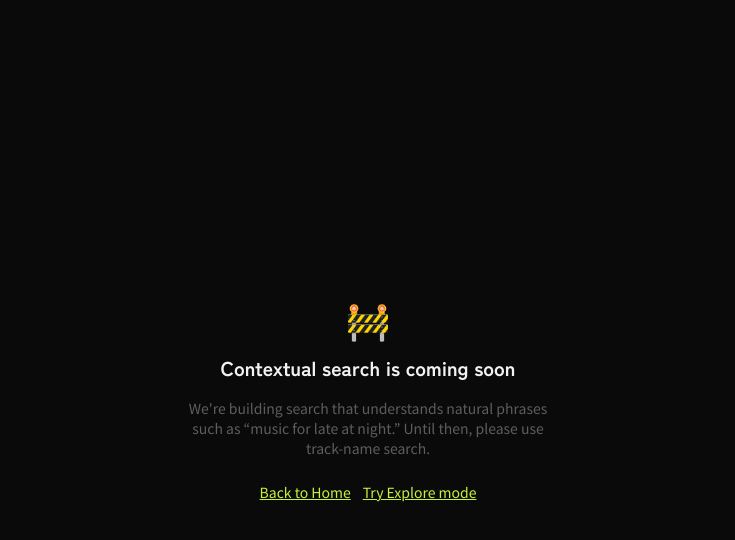
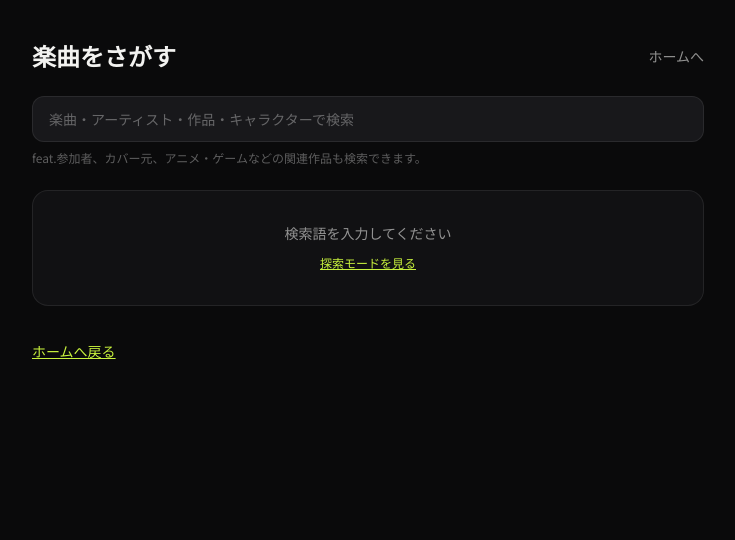
Before and after one commit to NAKA173/RESON-music, a Next.js app: page /en/search in a window 1280 px wide. Shown: the top 540 px of the page, without its empty margins (272-1007 px from the left). Built offline with nearby package versions, Linux system fonts and the light colour scheme.

Commit message:
feat: support two-dimensional music metadata (search page)
Co-authored-by: shiratae <169047514+shiratae@users.noreply.github.com>

```diff
--- a/app/[locale]/(player)/search/page.tsx
+++ b/app/[locale]/(player)/search/page.tsx
@@ -1,24 +1,96 @@
 'use client'
 
+import { useEffect, useState } from 'react'
 import { Link } from '@/i18n/navigation'
-import { useTranslations } from 'next-intl'
+import { formatTrackArtistLine, type TrackCredit } from '@/lib/music/credits'
+import { CONTENT_CATEGORY_LABELS, RECORDING_TYPE_LABELS, type ContentCategory, type RecordingType } from '@/lib/music/metadata'
+
+interface SearchTrack {
+  id: string
+  title: string
+  duration_sec: number
+  recording_type?: RecordingType
+  content_category?: ContentCategory
+  source_title?: string | null
+  source_work_title?: string | null
+  artists: { id: string; name: string } | null
+  credits?: TrackCredit[]
+}
 
 export default function SearchPage() {
-  const tr = useTranslations('Search')
+  const [query, setQuery] = useState('')
+  const [tracks, setTracks] = useState<SearchTrack[]>([])
+  const [loading, setLoading] = useState(false)
+
+  useEffect(() => {
+    const trimmed = query.trim()
+    if (!trimmed) {
+      setTracks([])
+      setLoading(false)
+      return
+    }
+    setLoading(true)
+    const timer = setTimeout(() => {
+      fetch(`/api/tracks/list?q=${encodeURIComponent(trimmed)}`)
+        .then((r) => (r.ok ? r.json() : { tracks: [] }))
+        .then((d) => { setTracks(d.tracks ?? []); setLoading(false) })
+    }, 250)
+    return () => clearTimeout(timer)
+  }, [query])
 
   return (
-    <div className="min-h-screen bg-[var(--bg)] text-[var(--text)] flex items-center justify-center px-4">
-      <div className="max-w-sm text-center space-y-4">
-        <p className="text-4xl">🚧</p>
-        <h1 className="font-display text-xl font-bold">{tr('title')}</h1>
-        <p className="text-sm text-[var(--faint)]">{tr('description')}</p>
-        <div className="flex justify-center gap-3 pt-2">
-          <Link href="/home" className="text-sm text-[var(--accent)] underline">
-            {tr('backHome')}
-          </Link>
-          <Link href="/explore" className="text-sm text-[var(--accent)] underline">
-            {tr('tryExplore')}
-          </Link>
+    <div className="min-h-screen bg-[var(--bg)] text-[var(--text)] px-4 py-10 sm:px-8">
+      <div className="mx-auto max-w-2xl space-y-6">
+        <div className="flex items-center justify-between">
+          <h1 className="font-display text-2xl font-bold">楽曲をさがす</h1>
+          <Link href="/home" className="text-sm text-[var(--dim)] hover:text-[var(--text)]">ホームへ</Link>
+        </div>
+        <div>
+          <label htmlFor="track-search" className="sr-only">楽曲・アーティスト・作品を検索</label>
+          <input
+            id="track-search"
+            value={query}
+            onChange={(e) => setQuery(e.target.value)}
+            placeholder="楽曲・アーティスト・作品・キャラクターで検索"
+            className="w-full rounded-xl border border-[var(--line)] bg-[var(--surface)] px-4 py-3 text-sm text-[var(--text)] placeholder:text-[var(--faint)] focus:border-[var(--accent)] focus:outline-none"
+          />
+          <p className="mt-2 text-xs text-[var(--faint)]">feat.参加者、カバー元、アニメ・ゲームなどの関連作品も検索できます。</p>
+        </div>
+
+        {loading ? (
+          <p className="py-10 text-center text-sm text-[var(--faint)]">検索中…</p>
+        ) : query.trim() && tracks.length === 0 ? (
+          <p className="py-10 text-center text-sm text-[var(--faint)]">該当する楽曲が見つかりません</p>
+        ) : (
+          <div className="divide-y divide-[var(--line)]">
+            {tracks.map((track) => (
+              <Link key={track.id} href={`/track?id=${track.id}`} className="block py-4 first:pt-0 hover:bg-[var(--surface)]/50">
+                <div className="flex items-start justify-between gap-4">
+                  <div className="min-w-0">
+                    <p className="truncate text-sm font-medium">{track.title}</p>
+                    <p className="mt-1 truncate text-xs text-[var(--dim)]">{formatTrackArtistLine(track.artists?.name, track.credits)}</p>
+                    {(track.source_title || track.source_work_title) && (
+                      <p className="mt-1 truncate text-xs text-[var(--faint)]">{track.source_title ?? track.source_work_title}</p>
+                    )}
+                  </div>
+                  <div className="flex shrink-0 flex-wrap justify-end gap-1 text-[10px]">
+                    {track.recording_type && track.recording_type !== 'original' && <span className="rounded-full border border-[var(--line)] px-2 py-0.5 text-[var(--accent)]">{RECORDING_TYPE_LABELS[track.recording_type]}</span>}
+                    {track.content_category && track.content_category !== 'none' && <span className="rounded-full border border-[var(--line)] px-2 py-0.5 text-[var(--dim)]">{CONTENT_CATEGORY_LABELS[track.content_category]}</span>}
+                  </div>
+                </div>
+              </Link>
+            ))}
+          </div>
+        )}
+
+        {!query.trim() && (
+          <div className="rounded-2xl border border-[var(--line)] bg-[var(--panel)] px-5 py-8 text-center">
+            <p className="text-sm text-[var(--dim)]">検索語を入力してください</p>
+            <Link href="/explore" className="mt-3 inline-block text-xs text-[var(--accent)] underline">探索モードを見る</Link>
+          </div>
+        )}
+        <div className="pt-2">
+          <Link href="/home" className="text-sm text-[var(--accent)] underline">ホームへ戻る</Link>
         </div>
       </div>
     </div>
```
